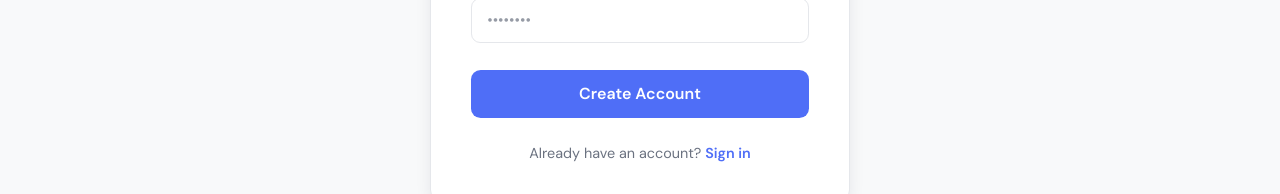
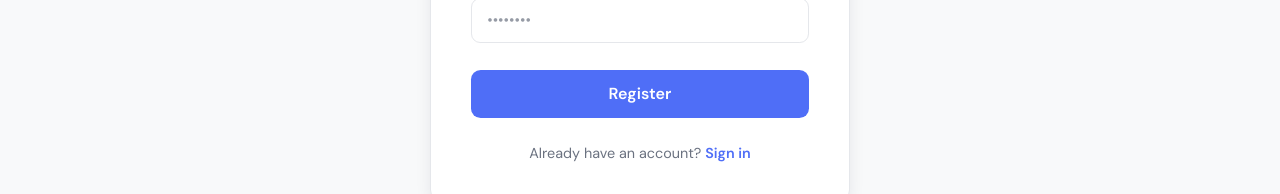
Before and after one commit to didelchev/ai-meal-planner, a React (Vite) app in the folder client/: page /register in a window 1280 px wide. Shown: the part 522-716 px from the top of the page. Built offline with nearby package versions, Linux system fonts and the light colour scheme.

Commit message:
add loading and error components to register page

```diff
--- a/client/src/pages/auth/RegisterPage.tsx
+++ b/client/src/pages/auth/RegisterPage.tsx
@@ -1,11 +1,14 @@
-import { Link } from 'react-router-dom';
+import { Link, useNavigate } from 'react-router-dom';
 import type { RegisterBody } from '../../types/user.types';
 import { useRegister } from '../../hooks/useAuth';
 import { useForm } from '../../hooks/useForm';
 import './AuthPage.css';
 import Navbar from '../../components/navbar/Navbar';
+import { ClipLoader } from 'react-spinners';
 
 const RegisterView = () => {
+
+  const navigate = useNavigate();
 
   const initialValues = {
     email: "",
@@ -13,16 +16,15 @@ const RegisterView = () => {
     password: ""
   }
 
-  const register = useRegister();
+  const { register, isLoading, error} = useRegister();
 
   const registerHandler = async (formData: RegisterBody) => {
       try {
         await register(formData.email, formData.username, formData.password)
-        console.log("Success")
-      } catch (error) {
-        console.log(error)
+        navigate('/')
+      } catch (err) {
+        console.error(error)
       }
-
   }
 
   const { formData , changeHandler, submitHandler } = useForm(initialValues, registerHandler)
@@ -86,8 +88,27 @@ const RegisterView = () => {
             />
           </div>
 
-          <button className='auth-button'>Create Account</button>
+          <button className='auth-button' type='submit' disabled={isLoading} style={{ cursor: isLoading ? 'not-allowed' : 'pointer' }}>
+            {isLoading ? (
+                <ClipLoader size={20} color="#eef2ff" />
+                ) :
+                ('Register')}
+          </button>
         </form>
+
+        {error && (
+            <div
+              style={{
+                color: "red",
+                border: "1px solid red",
+                padding: "10px",
+                marginTop: "10px",
+                textAlign: "center",
+              }}
+            >
+              Register Failed: {error}
+            </div>
+          )}
 
         <div className='auth-footer'>
           <p>Already have an account? <Link to='/login'>Sign in</Link></p>
```
